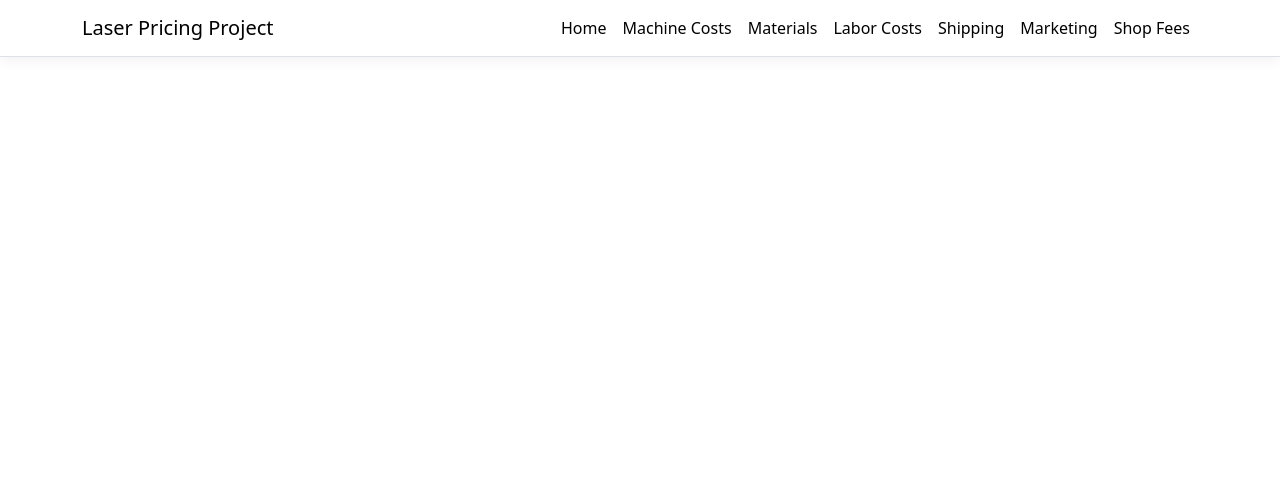
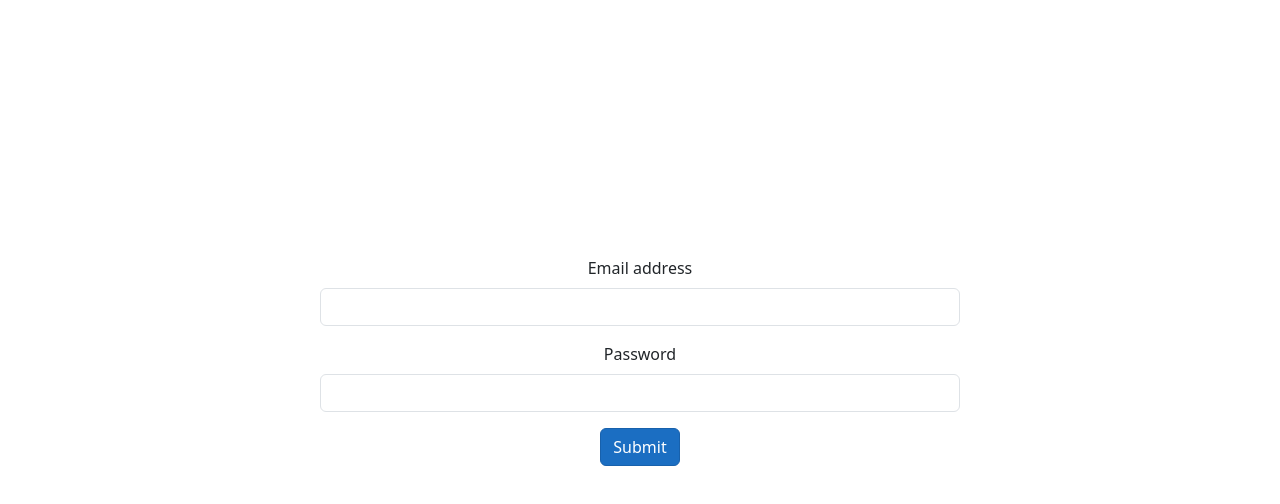
Before and after one commit to kunklerRepos/LaserProject2, a React (Vite) app in the folder laserproject.client/: page / in a window 1280 px wide. Shown: the top 504 px of the page. Built offline with nearby package versions, Linux system fonts and the light colour scheme.

Commit message:
log in screen

```diff
--- a/laserproject.client/src/App.jsx
+++ b/laserproject.client/src/App.jsx
@@ -7,15 +7,69 @@ import Home from './components/Home.jsx';
 
 function App() {
 
-    return (
+    const password = "swordfish";
+    const emailUser = "Trevor@me.com"
+    const [authorized, setAuthorized] = useState(false);
+
+    const handleSubmit = (e) => {
+
+
+        const enteredPassword = e.target.querySelector('input[type="password"]').value;
+        const enteredUserName = e.target.querySelector('input[type="email"]').value;
+
+        const isPassAuth = enteredPassword == password;
+        const isUserAuth = enteredUserName == emailUser;
+        const auth = isPassAuth && isUserAuth;
+        setAuthorized(auth)
+
+    }
+    /** <form action='#' onSubmit={handleSubmit}>
+            <input type='text' placeholder='username/email'/>
+            <input type='password' placeholder='Password' />
+            <input type='submit' />
+        </form> */
+
+
+    const login = (
+        <form action="#" onSubmit={ handleSubmit} style={{marginTop: "20%"}}>
+            <div className="d-flex justify-content-center align-item-center">
+            <div className="mb-3" style={{ width: "50%"}}>
+                <label htmlFor="UserInputEmail1" className="form-label">Email address</label>
+                <input type="email" className="form-control" id="UserInputEmail1" aria-describedby="emailHelp"/>
+
+                </div>
+            </div>
+            <div className="d-flex justify-content-center align-item-center">
+                 <div className="mb-3" style={{width: "50%"}}>
+                    <label htmlFor="UserInputPassword1" className="form-label">Password</label>
+                    <input type="password" className="form-control" id="UserInputPassword1"/>
+                 </div>
+            </div>
+
+            <button type="submit" className="btn btn-primary">Submit</button>
+        </form>
+    );
+
+
+
+
+
+    const layout = (
         <Layout>
             <Routes>
                 {AppRoutes.map((route, index) => {
                     const { element, ...rest } = route;
-                    return <Route key={index} {...rest} element = { element } />;
+                    return <Route key={index} {...rest} element={element} />;
                 })}
             </Routes>
         </Layout>
+    );
+
+    return (
+        <div id="authorization">
+            {authorized ? layout : login}
+        </div>
+
    )
 }
 
```
